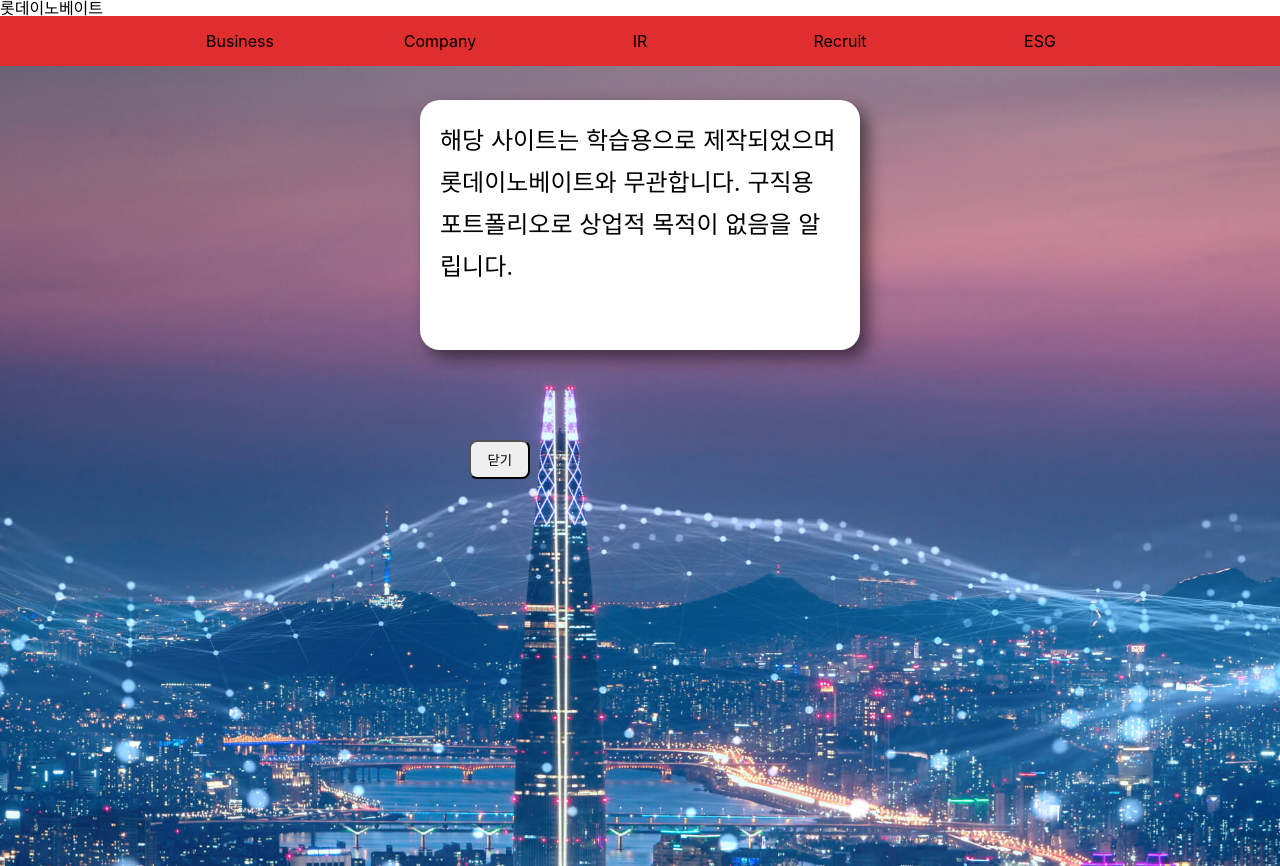
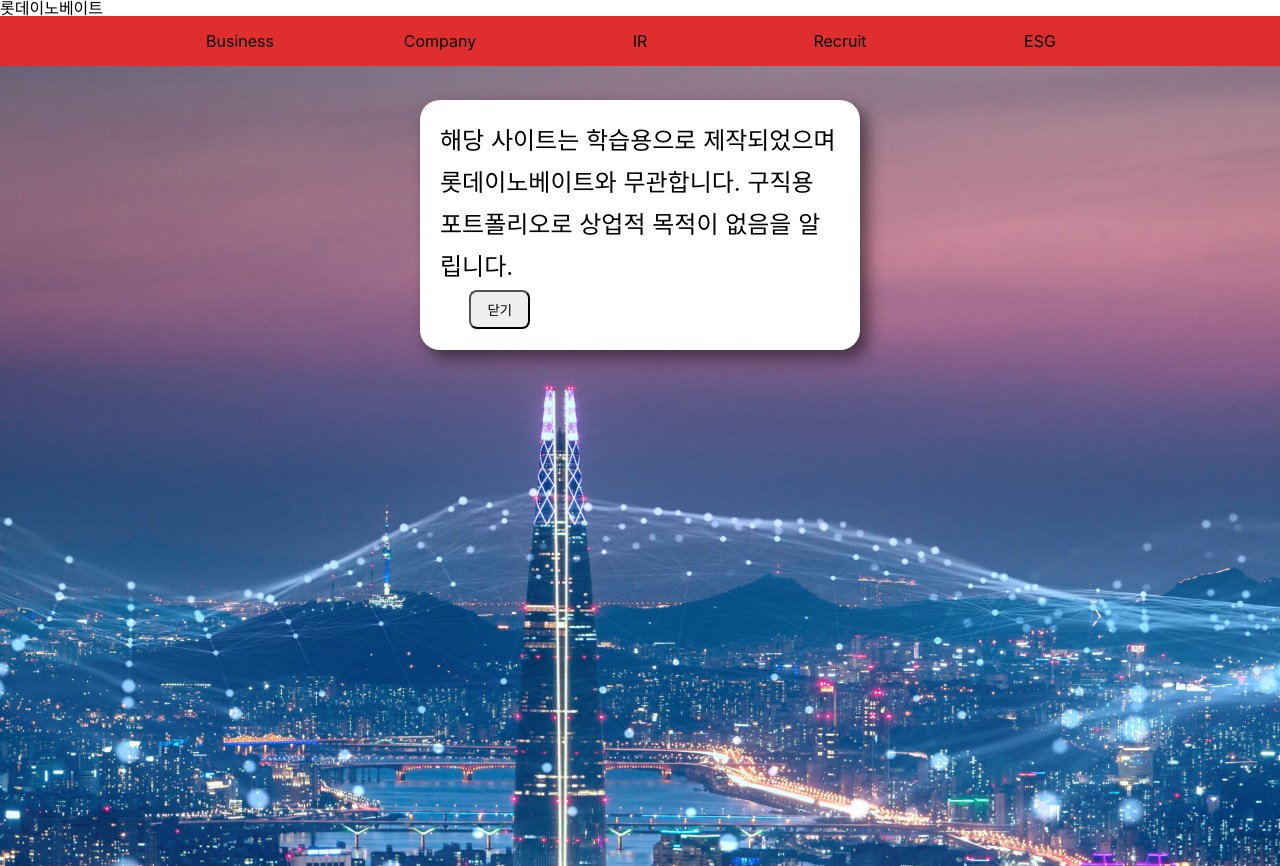
Before and after one commit to hyeonhowww/project1, a plain HTML site: page index.html in a window 1280 px wide. Shown: the top 866 px of the page. Drawn offline with nearby package versions, Linux system fonts and the light colour scheme; a web font is replaced by a local one.

Commit message:
index.html만 다시 배포

```diff
--- a/index.html
+++ b/index.html
@@ -29,7 +29,7 @@
             border-radius: 8px;
             position: absolute;
             right: 750px;
-            top: 440px;
+            top: 290px;
             z-index: 100000;
         }
   </style>
```
